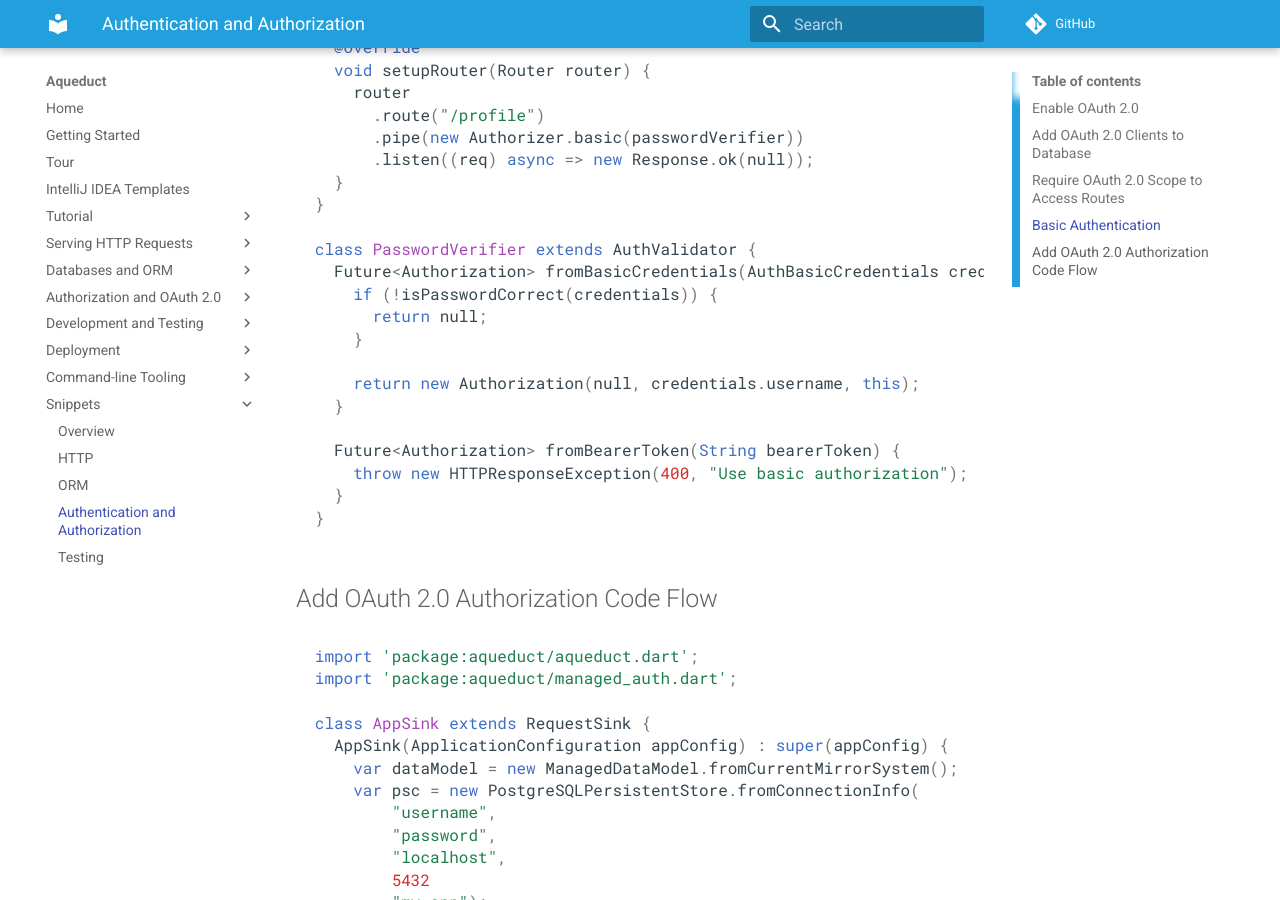
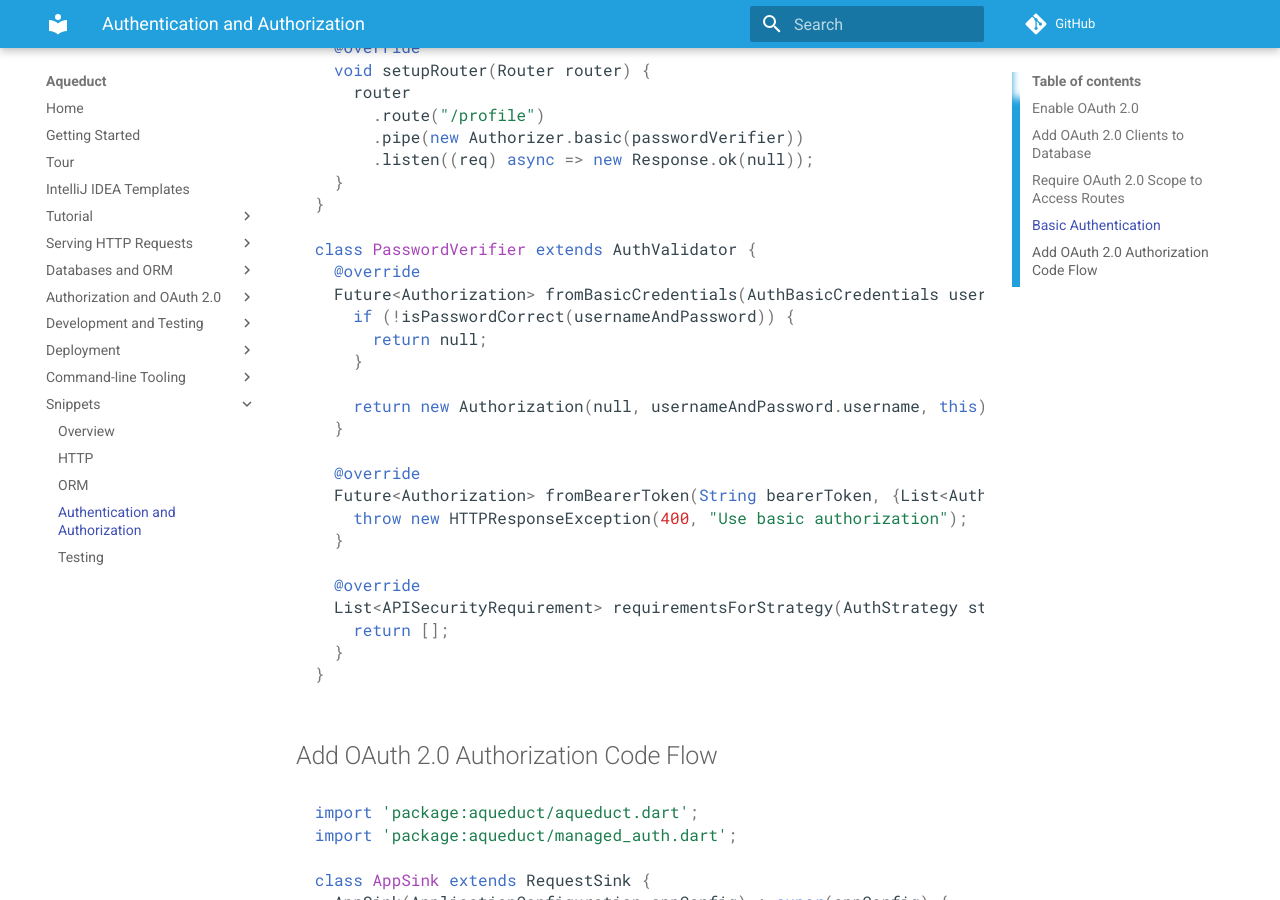
Before and after one commit to stablekernel/aqueduct, an MkDocs documentation site: the page built from source/docs/snippets/auth.md, in a window 1280 px wide and 900 px high, scrolled down 2364 px. Built offline with MkDocs 1.6.1 and Material for MkDocs 9.7.7, drawn with Linux system fonts in a browser that asks for light colours; comment, search, counter and statistics services are not loaded; old or Windows-style settings are respelled for this version of MkDocs.

Commit message:
Update auth snippet

````diff
--- a/source/docs/snippets/auth.md
+++ b/source/docs/snippets/auth.md
@@ -107,16 +107,23 @@ class AppSink extends RequestSink {
 }
 
 class PasswordVerifier extends AuthValidator {
-  Future<Authorization> fromBasicCredentials(AuthBasicCredentials credentials) {
-    if (!isPasswordCorrect(credentials)) {
+  @override
+  Future<Authorization> fromBasicCredentials(AuthBasicCredentials usernameAndPassword) async {
+    if (!isPasswordCorrect(usernameAndPassword)) {
       return null;
     }
 
-    return new Authorization(null, credentials.username, this);
+    return new Authorization(null, usernameAndPassword.username, this);
   }
 
-  Future<Authorization> fromBearerToken(String bearerToken) {
+  @override
+  Future<Authorization> fromBearerToken(String bearerToken, {List<AuthScope> scopesRequired}) {
     throw new HTTPResponseException(400, "Use basic authorization");
+  }
+
+  @override
+  List<APISecurityRequirement> requirementsForStrategy(AuthStrategy strategy) {
+    return [];
   }
 }
 ```
````
